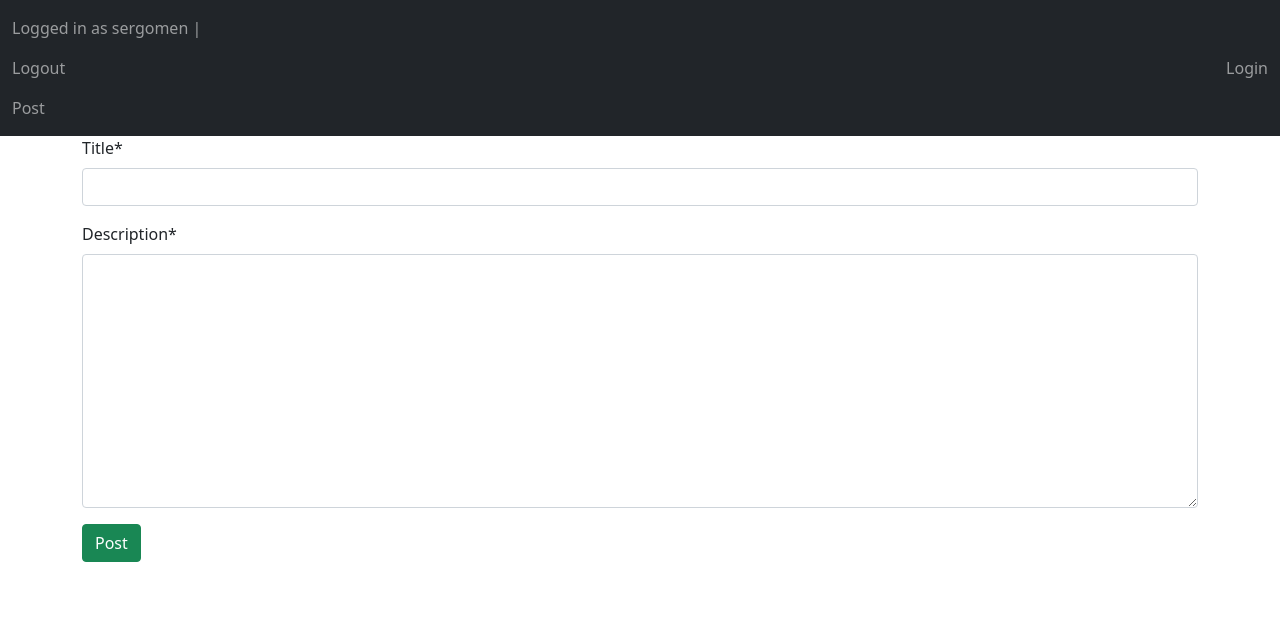
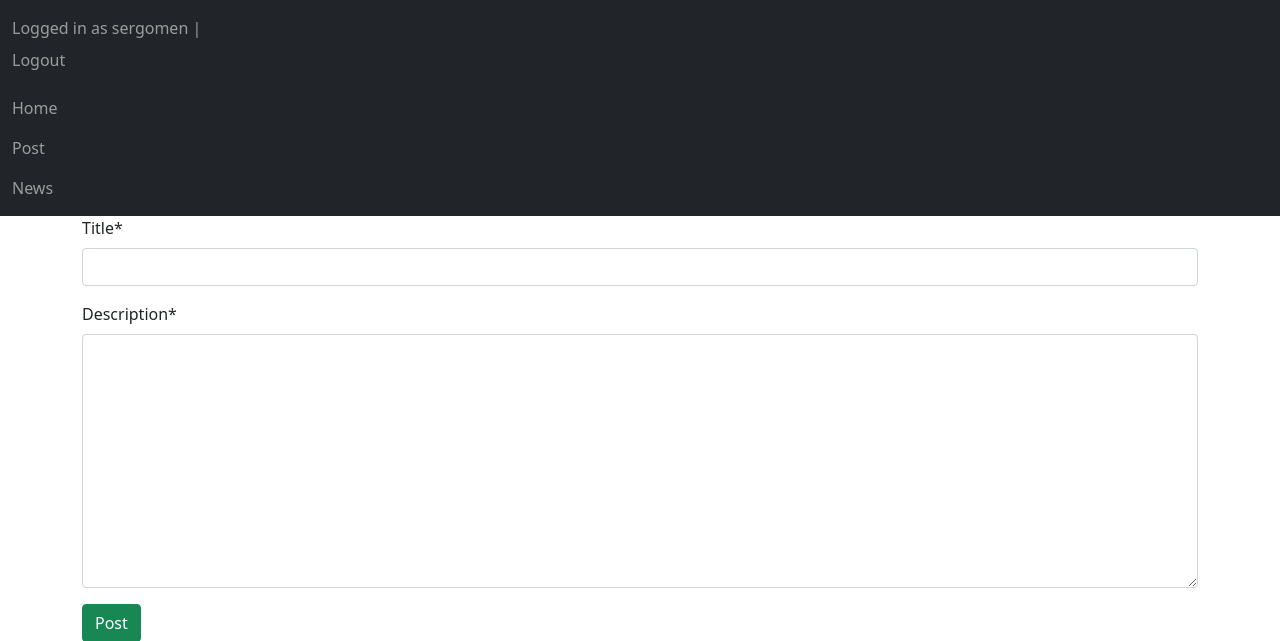
Before and after one commit to sergomen/arcanium, a Django app: page /create-post in a window 1280 px wide. Shown: the top 641 px of the page. Run offline with Django 4.2, Linux system fonts and the light colour scheme; a user stored in the database is signed in; tables that the repository leaves empty hold one stand-in row (values such as "Sample post"); some libraries are stand-ins or nearby versions.

Commit message:
Before publication

```diff
--- a/auth/templates/auth/base.html
+++ b/auth/templates/auth/base.html
@@ -13,24 +13,22 @@
             <div>
                 <ul class="navbar-nav">
                     {% if user.is_authenticated %}
-                    <span class="navbar-text">Logged in as {{user.username}} | </span>
+                    <span class="navbar-text">Logged in as {{user.username}} | <a class="nav-link" href="/logout">Logout</a>
+                    </span>
+                    {% else %}
+                    {% endif %}
+                </ul>
+                <ul class="navbar-nav mx-auto">
                     <li class="nav-item">
-                        <a class="nav-link" href="/logout">Logout</a>
+                        <a class="nav-link" href="/">Home</a>
                     </li>
-                    {% else %}
-                    <li class="nav-item">
-                        <a class="nav-link" href="/home">Home</a>
-                    </li>
-                    {% endif %}
+
                     <li class="nav-item">
                         <a class="nav-link" href="/create-post">Post</a>
                     </li>
-                </ul>
-            </div>
-            <div>
-                <ul class="navbar-nav">
+
                     <li class="nav-item">
-                        <a class="nav-link" href="/login">Login</a>
+                        <a class="nav-link" href="/news">News</a>
                     </li>
                 </ul>
             </div>
--- a/auth/urls.py
+++ b/auth/urls.py
@@ -2,7 +2,7 @@ from django.urls import path
 from . import views
 
 urlpatterns = [
-    path('home', views.home, name='home'),
+    path('', views.home),
     path('sign-up', views.sign_up, name='sign_up'),
     path('create-post', views.create_post, name='create_post'),
 ]
--- a/auth/views.py
+++ b/auth/views.py
@@ -26,7 +26,7 @@ def create_post(request):
             post = form.save(commit=False)
             post.author = request.user
             post.save()
-            return redirect("/home")
+            return redirect("/")
     else:
         form = PostForm()
     return render(request, 'auth/create_post.html', {"form": form})
@@ -37,7 +37,7 @@ def sign_up(request):
         if form.is_valid():
             user = form.save()
             login(request, user)
-            return redirect('/home')
+            return redirect('/')
     else:
         form = RegisterForm()
 
--- a/blog/urls.py
+++ b/blog/urls.py
@@ -2,7 +2,7 @@ from django.urls import path
 from . import views
 
 urlpatterns = [
-    path('', views.post_list, name='post_list'),
+    path('news', views.post_list, name='post_list'),
     path('post/<int:pk>/', views.post_detail, name='post_detail'),
     path('post/new/', views.post_new, name='post_new'),
 
--- a/blog/views.py
+++ b/blog/views.py
@@ -1,18 +1,23 @@
 from django.shortcuts import render, redirect
 from django.utils import timezone
 from .models import Post
+from django.contrib.auth.decorators import login_required, permission_required
 from django.shortcuts import render, get_object_or_404
 from .forms import PostForm
 
 # Create your views here.
+@login_required(login_url="/login")
 def post_list(request):
     posts = Post.objects.filter(published_date__lte=timezone.now()).order_by('published_date')
     return render(request, 'blog/post_list.html', {'posts': posts})
 
+@login_required(login_url="/login")
 def post_detail(request, pk):
     post = get_object_or_404(Post, pk=pk)
     return render(request, 'blog/post_detail.html', {'post': post})
 
+@login_required(login_url="/login")
+@permission_required("blog.post_new", login_url="/login")
 def post_new(request):
     if request.method == "POST":
         form = PostForm(request.POST)
```
Also changed, not shown: blog/models.py (+13 -0 lines), blog/templates/blog/base.html (+9 -2 lines).
